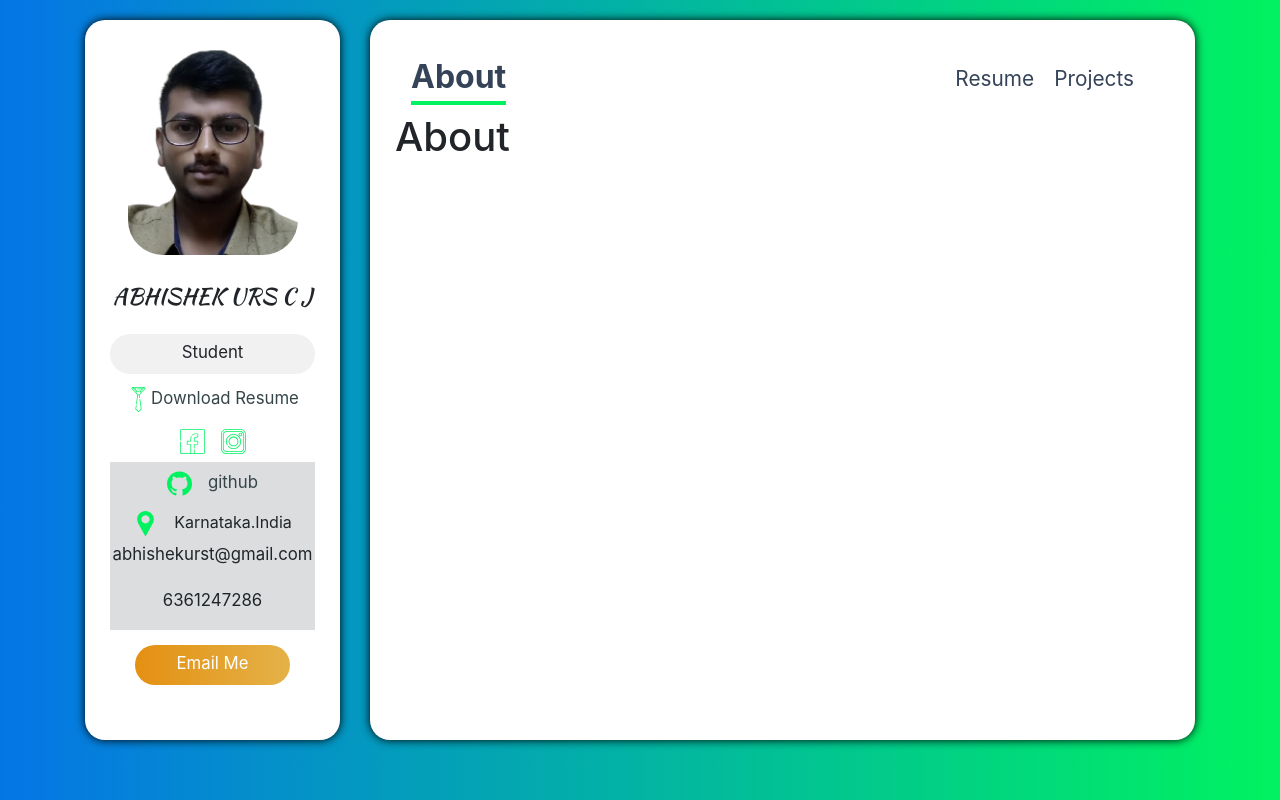
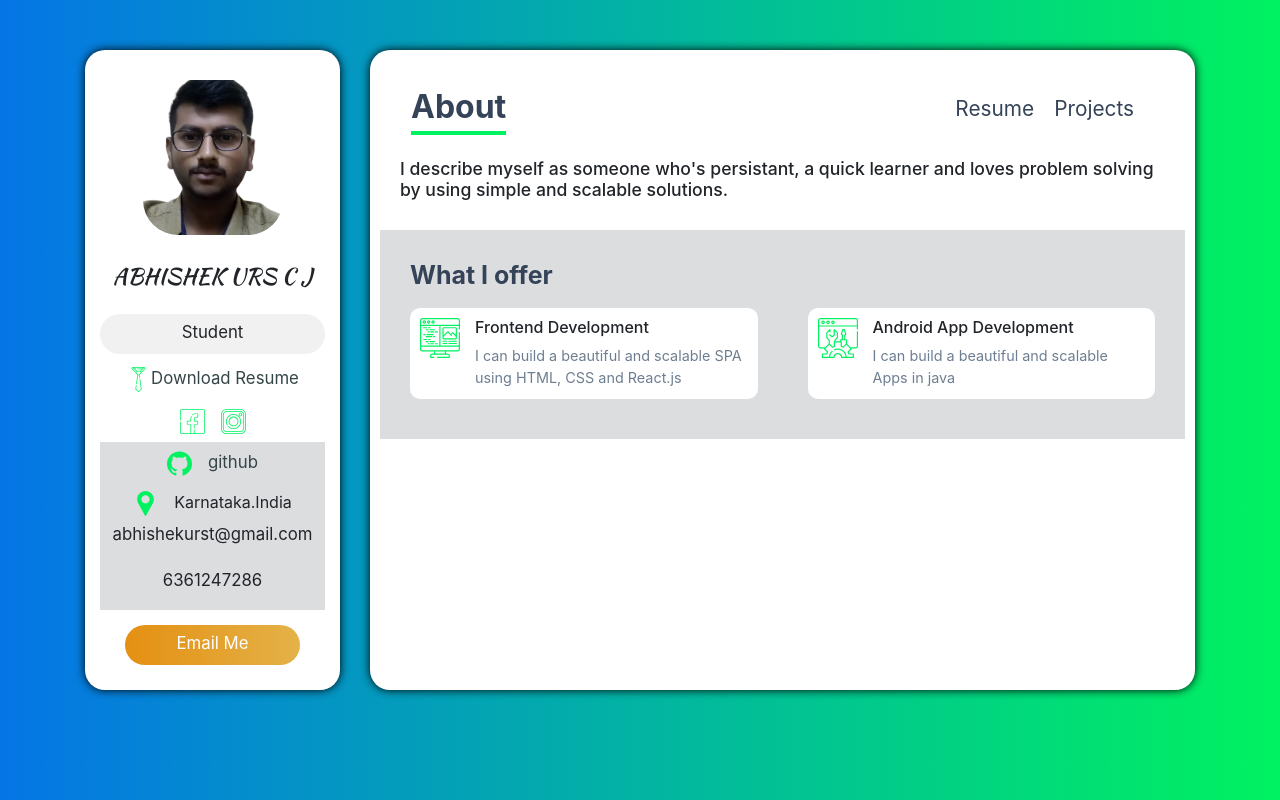
Before and after one commit to Abhishk123/Portfolio, a React (Create React App) app: page / in a window 1280 px wide. Built offline with nearby package versions, Linux system fonts and the light colour scheme.

Commit message:
Router added

```diff
--- a/src/App.js
+++ b/src/App.js
@@ -9,7 +9,7 @@ function App() {
   return (
     <Router>
     <div className="App">
-     <div className="container">
+     <div className="container app_container">
      <div className="row">
      <div className="col-lg-3">
 
--- a/src/Components/About.js
+++ b/src/Components/About.js
@@ -1,11 +1,45 @@
 import React from 'react';
+
+import computer from '../assets/icons/computer.svg'
+import repair from '../assets/icons/repair.svg'
+
+
+import Skillcard from './Skillcard';
+
+const skills = [
+    {
+        icon: computer,
+        title: "Frontend Development",
+        about: "I can build a beautiful and scalable SPA using HTML, CSS and React.js"
+    },
+    {
+        icon: repair,
+        title: "Android App  Development",
+        about: "I can build a beautiful and scalable Apps in java",
+    }
+
+
+]
+
 
 const About = () => {
     return (
-        <div>
-            <h1>About</h1>
+        <div className="about">
+            <h6 className="about__intro">
+                I describe myself as someone who's persistant, a quick learner and loves problem solving by using simple and scalable solutions.
+            </h6>
+            <div className="container about__container">
+                <h6 className="about__heading">What I offer</h6>
+                <div className="row">
+                    {
+                        skills.map(skill =>
+                            <Skillcard skill={skill} />
+
+                        )
+                    }
+                </div>
+            </div>
         </div>
     );
 };
-
 export default About;
--- a/src/Components/Resume.js
+++ b/src/Components/Resume.js
@@ -3,7 +3,72 @@ import React from 'react';
 const Resume = () => {
     return (
         <div>
-            <h1>Resume</h1>
+            <div className="containerr resume">
+                <div className="row">
+                    <div className='col-lg-6 resume-card'>
+                    <h4 className="resume-card_heading">
+                        Education
+                    </h4>
+
+                    <div className="resume-card_body">
+                        <h5 className='resume-card_title'
+                        >Computer Science and Engineering
+                        </h5>
+                        <p className='resume-card_name'>
+                            BGS Institute of Technology
+                        </p>
+                        <p className="resume-card_details">Lorem ipsum, dolor sit amet consecteturibusdam et vitae natus dolores! Aliquid, a
+                        </p>
+                    </div>
+                    </div>
+
+                    <div className='col-lg-6 resume-card'>
+                    <h4 className="resume-card_heading">
+                        Experience
+                    </h4>
+
+                    <div className="resume-card_body">
+                        <h5 className='resume-card_title'
+                        >Fresher
+                        </h5>
+
+                    </div>
+                    </div>
+
+                </div>
+
+                <div className="row">
+                    <div className="col-lg-6 resume-languages">
+
+                        <div className="resume-language_heading">
+                            <h5 className="resume-language_heading">
+                                Language and Framework
+                            </h5>
+                            <div className="resume-language_body">
+                                {
+
+                                }
+                            </div>
+                        </div>
+
+                    </div>
+                    <div className="col-lg-6 resume-languages">
+
+                        <div className="resume-language_heading">
+                          <h5 className="resume-language_heading">
+                               Language and Framework
+                          </h5>
+                      <div className="resume-language_body">
+                         {
+
+                         }
+                      </div>
+                        </div>
+
+                      </div>
+                </div>
+
+            </div>
         </div>
     );
 };
--- /dev/null
+++ b/src/Components/Skillcard.js
@@ -0,0 +1,14 @@
+import React from 'react';
+
+const Skillcard = ({ skill: { icon, title, about } }) =>
+    <div className="col-lg-6">
+        <div className="skill-card">
+            <img src={icon} alt="icon" className="skill-card__icon" />
+            <div className="skill-card-body">
+                <h6 className="skill-card__title">{title}</h6>
+                <p className="skill_card__content">{about}</p>
+            </div>
+        </div>
+    </div>
+
+export default Skillcard;
--- a/src/index.css
+++ b/src/index.css
@@ -15,10 +15,10 @@ body{
     color: black;
   }
 
-  .container{
-    padding-top: 20px;
+  .app_container{
+    padding-top: 50px;
   }
-.row{
+.app_row{
   height: 90vh;
 }
 
@@ -36,14 +36,14 @@ body{
   background-color:#fff;
   height: 100%;
   border-radius: 20px;
-  padding: 25px 25px;
+  padding: 25px 15px;
   box-shadow: 0 0 10px black;
   text-align: center;
  }
 
  .sidebar_avatar{
-   height: 215px;
-   width: 180px;
+   height: 165px;
+   width: 150px;
    padding: 5px;
    object-fit: cover;
    border-bottom-right-radius: 40px;
@@ -143,3 +143,56 @@ li{
   -webkit-background-clip: text;
   -webkit-text-fill-color: transparent;
 }
+
+
+
+/* about */
+
+.about {
+  padding: 20px;
+  margin: -35px;
+}
+
+.about__intro {
+  font-size: 1.1rem;
+  padding: 20px;
+  margin: 10px 0;
+}
+
+.about__container {
+  background-color: #dbdddf;
+  padding: 30px 20px;
+}
+
+.about__heading {
+  font-size: 25px;
+  font-weight: 700;
+  color: #354358;
+  margin-left: 10px;
+}
+
+/* skill-card */
+.skill-card {
+  background-color: #fff;
+  margin: 10px;
+  padding: 10px;
+  display: flex;
+  flex-direction: row;
+  border-radius: 10px;
+}
+
+.skill-card__icon {
+  width: 40px;
+  height: 40px;
+}
+
+.skill-card-body {
+  margin-left: 15px;
+
+}
+
+.skill_card__content {
+  margin: 0;
+  font-size: 0.9rem;
+  color: #6e7e91;
+}
```
Also changed, not shown: 1 other file (tests, documents, lock files or other folders).
